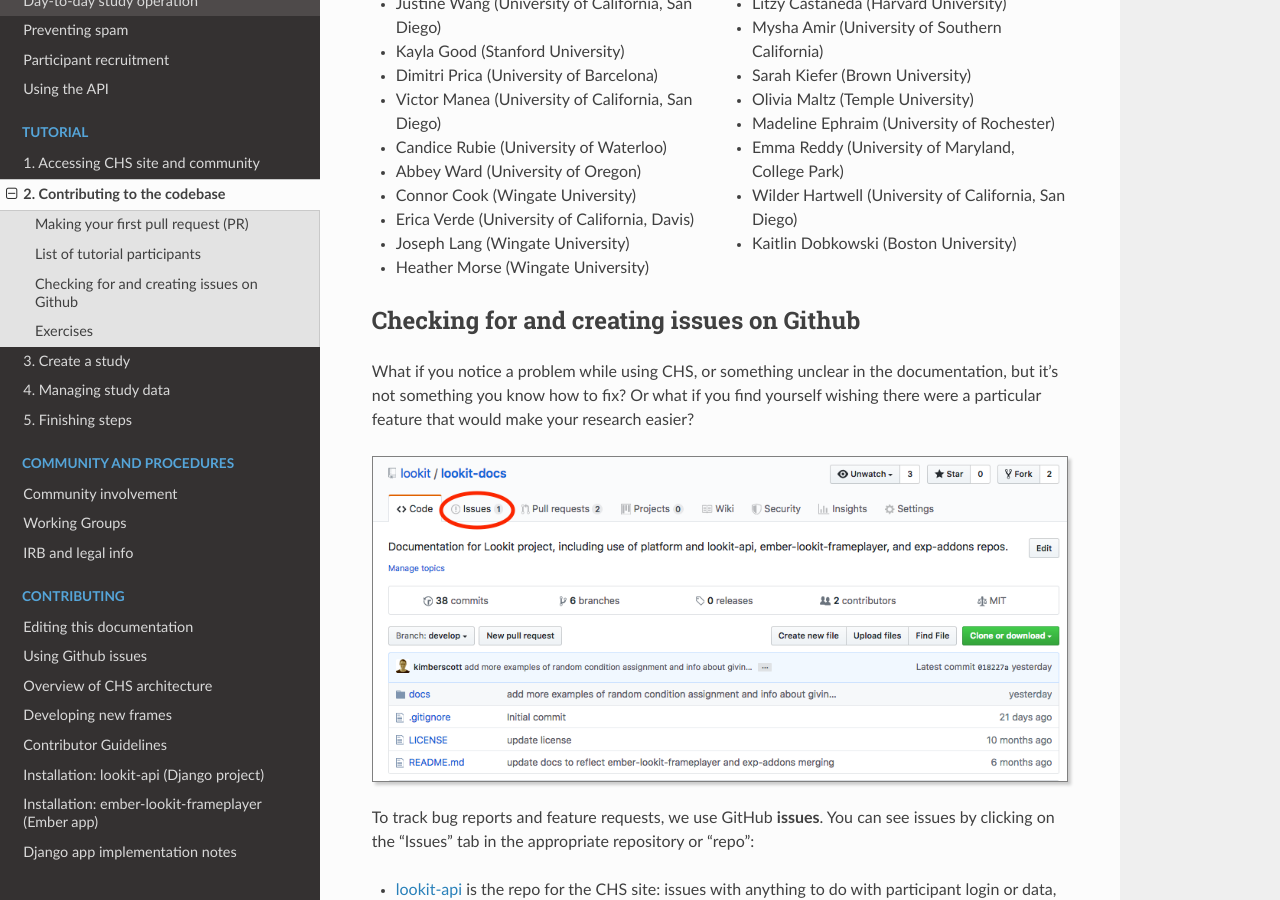
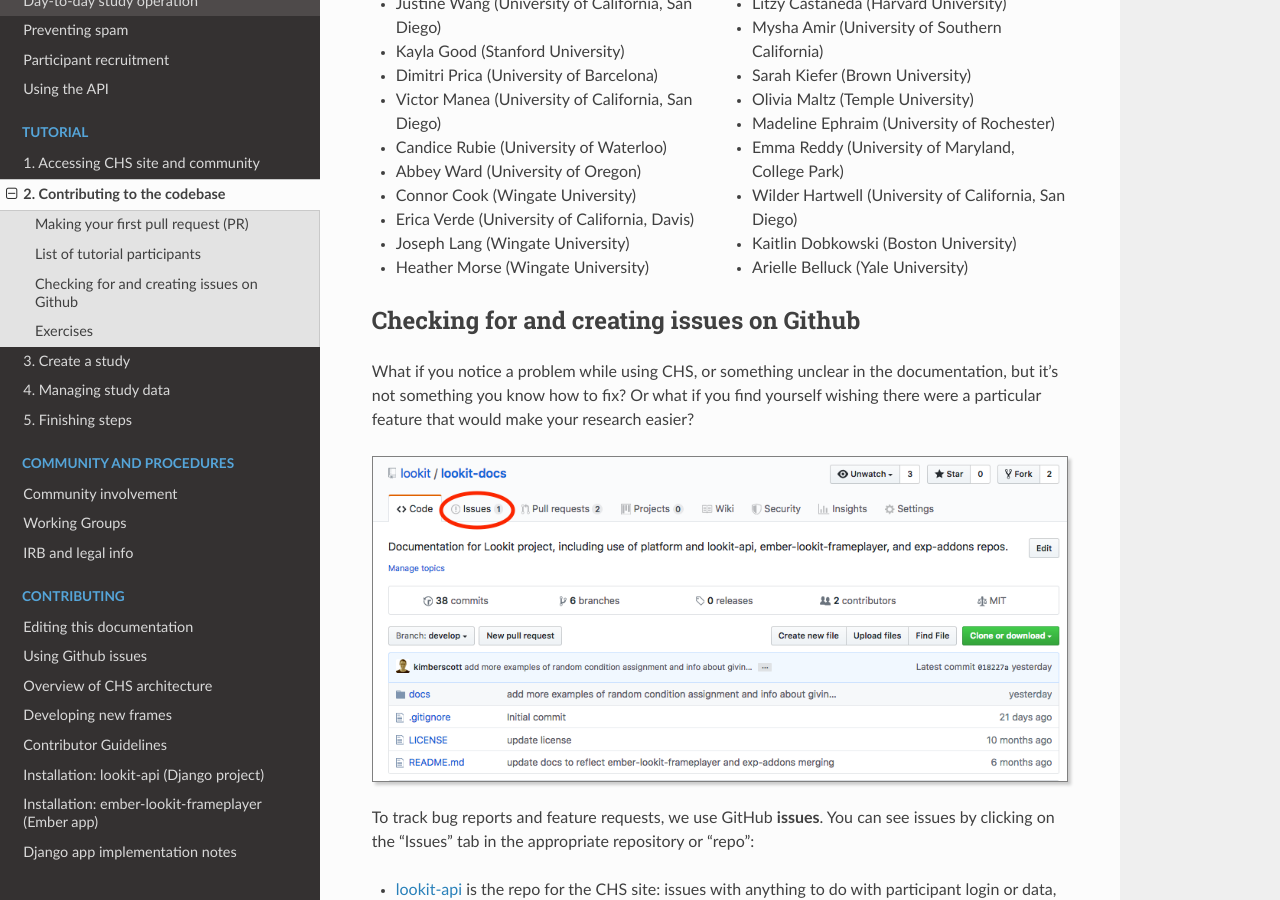
Before and after one commit to lookit/lookit-docs, a Sphinx documentation site: the page built from docs/source/tutorial-contributing.rst, in a window 1280 px wide and 900 px high, scrolled down 9225 px. Built offline with Sphinx 7.4.7 and the Read the Docs theme 3.1.0, drawn with Linux system fonts in a browser that asks for light colours.

Commit message:
Update tutorial-contributing.rst

```diff
--- a/docs/source/tutorial-contributing.rst
+++ b/docs/source/tutorial-contributing.rst
@@ -371,6 +371,7 @@
 - Emma Reddy (University of Maryland, College Park)
 - Wilder Hartwell (University of California, San Diego)
 - Kaitlin Dobkowski (Boston University)
+- Arielle Belluck (Yale University)
 
 Checking for and creating issues on Github
 -------------------------------------------
```
